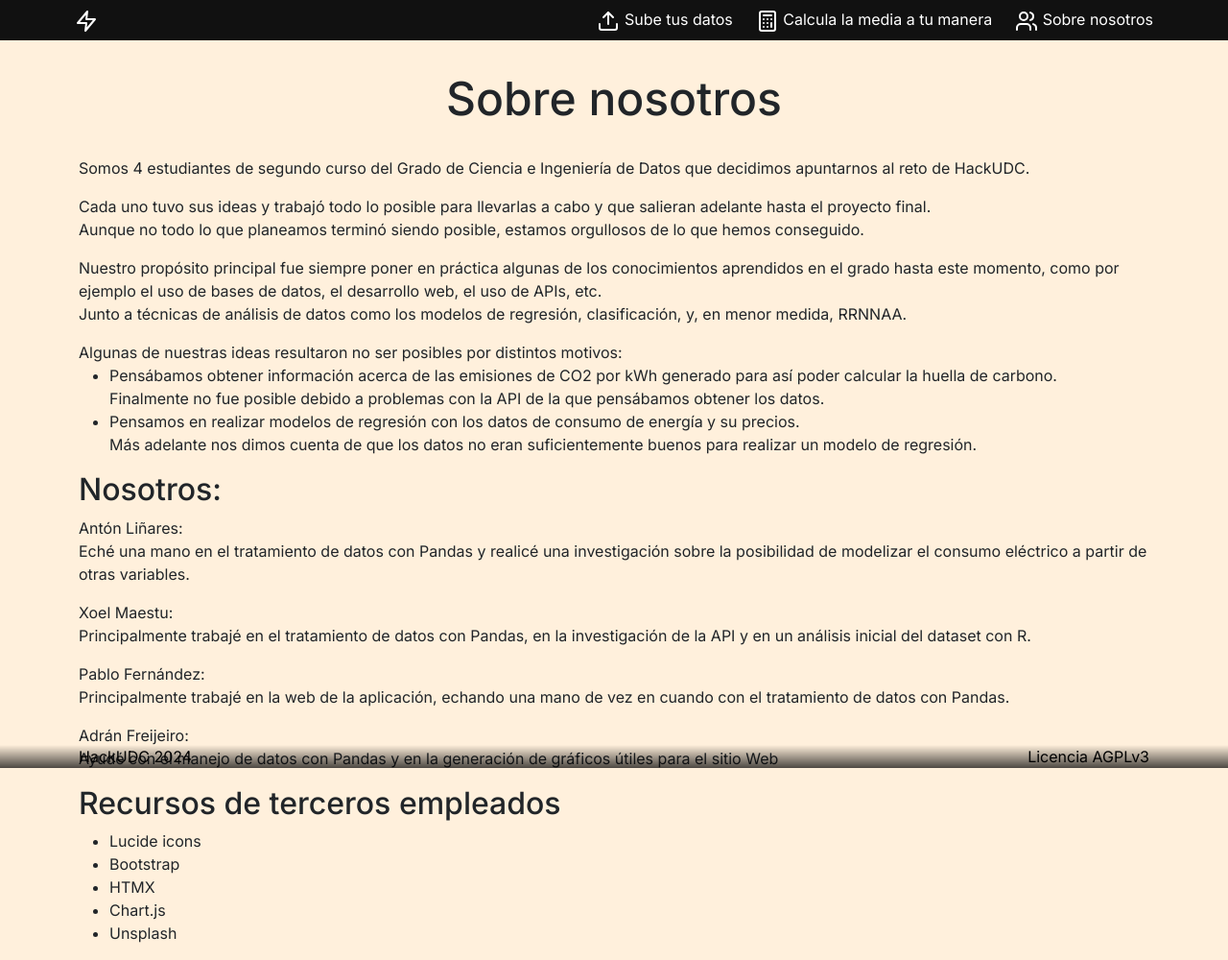
After one commit to appuchias/hackudc24, a Flask app: page /sobre-nosotros in a window 1280 px wide. The commit adds this page. Shown: the whole page at 96% size. Run offline with Flask 3, Linux system fonts and the light colour scheme.

Commit message:
Entrega final

```diff
--- a/web/app.py
+++ b/web/app.py
@@ -17,6 +17,11 @@ UPLOADS_FOLDER = "subidas"
 @app.route("/")
 def home():
     return render_template("inicio.html")
+
+
+@app.route("/sobre-nosotros")
+def about():
+    return render_template("sobre-nosotros.html")
 
 
 @app.route("/subir", methods=["GET", "POST"])
@@ -76,7 +81,7 @@ def resumen_filename(filename):
             "dow": consumo_plot_dow.to_dict(orient="records"),
             "horas": consumo_plot_horas.to_dict(orient="records"),
         },
-        precios={"horas": datos_precio_horas(df).to_dict(orient="records")},
+        precios=datos_precio_horas(df).to_dict(orient="records"),
     )
 
 
@@ -94,7 +99,7 @@ def peticion_filename(filename):
 
     avg = peticion(Hora, DOW, mes, año, df)
 
-    return render_template("peticion.html", avg=avg)
+    return f'<h1 id="media">La media es: {round(avg, 5)} kWh</h1>'
 
 
 # HTMX
@@ -112,6 +117,7 @@ def horas(filename):
         consumos=consumo_plot_horas.to_dict(orient="records"),
         dia=fecha,
         filename=filename,
+        precios=datos_precio_horas(df).to_dict(orient="records"),
     )
 
 
--- a/web/medias_dinamicas.py
+++ b/web/medias_dinamicas.py
@@ -14,7 +14,7 @@ def peticion(Hora=None, DOW=None, mes=None, año=None, df=None):
     Hora, DOW (día de la semana), mes, año, df"""
 
     mascara = [int(atributo is not None) for atributo in [Hora, DOW, mes, año]]
-    # print(mascara)
+    print(mascara)
 
     avg = []
     for index, row in df.iterrows():  # type: ignore
--- a/web/resumen.py
+++ b/web/resumen.py
@@ -77,8 +77,6 @@ def datos_precio_horas(df: pd.DataFrame, dia: date = date(2023, 2, 15)):
         df_dia.groupby(df_dia["Fecha_Hora"].dt.hour)["Precio"].mean().reset_index()
     )
 
-    print(media_precio_por_hora)
-
     return media_precio_por_hora
 
 
--- a/web/static/styles.css
+++ b/web/static/styles.css
@@ -82,7 +82,7 @@ nav a.logo:hover {
     width: 100%;
 
     background: linear-gradient(0deg, rgba(0, 0, 0, 0.7) 0%, rgba(0, 0, 0, 0) 100%);
-    color: #fff;
+    color: #000;
 
     font-size: 1em;
 }
--- a/web/templates/base.html
+++ b/web/templates/base.html
@@ -30,8 +30,8 @@
                 <a href="/" class="logo"><svg xmlns="http://www.w3.org/2000/svg" width="24" height="24" viewBox="0 0 24 24" fill="none" stroke="currentColor" stroke-width="2" stroke-linecap="round" stroke-linejoin="round" class="lucide lucide-zap"><polygon points="13 2 3 14 12 14 11 22 21 10 12 10 13 2"/></svg></a>
                 <div class="d-flex row align-middle">
                     <a href="/subir" class="col-auto"><svg xmlns="http://www.w3.org/2000/svg" width="24" height="24" viewBox="0 0 24 24" fill="none" stroke="currentColor" stroke-width="2" stroke-linecap="round" stroke-linejoin="round" class="lucide lucide-upload"><path d="M21 15v4a2 2 0 0 1-2 2H5a2 2 0 0 1-2-2v-4"/><polyline points="17 8 12 3 7 8"/><line x1="12" x2="12" y1="3" y2="15"/></svg> Sube tus datos</a>
-                    <a href="/elige" class="col-auto"><svg xmlns="http://www.w3.org/2000/svg" width="24" height="24" viewBox="0 0 24 24" fill="none" stroke="currentColor" stroke-width="2" stroke-linecap="round" stroke-linejoin="round" class="lucide lucide-calendar-clock"><path d="M21 7.5V6a2 2 0 0 0-2-2H5a2 2 0 0 0-2 2v14a2 2 0 0 0 2 2h3.5"/><path d="M16 2v4"/><path d="M8 2v4"/><path d="M3 10h5"/><path d="M17.5 17.5 16 16.3V14"/><circle cx="16" cy="16" r="6"/></svg> Escoge la mejor hora</a>
-                    <a href="/analisis" class="col-auto"><svg xmlns="http://www.w3.org/2000/svg" width="24" height="24" viewBox="0 0 24 24" fill="none" stroke="currentColor" stroke-width="2" stroke-linecap="round" stroke-linejoin="round" class="lucide lucide-bar-chart-3"><path d="M3 3v18h18"/><path d="M18 17V9"/><path d="M13 17V5"/><path d="M8 17v-3"/></svg> Análisis en detalle</a>
+                    <a href="/peticion/example.csv" class="col-auto"><svg xmlns="http://www.w3.org/2000/svg" width="24" height="24" viewBox="0 0 24 24" fill="none" stroke="currentColor" stroke-width="2" stroke-linecap="round" stroke-linejoin="round" class="lucide lucide-calculator"><rect width="16" height="20" x="4" y="2" rx="2"/><line x1="8" x2="16" y1="6" y2="6"/><line x1="16" x2="16" y1="14" y2="18"/><path d="M16 10h.01"/><path d="M12 10h.01"/><path d="M8 10h.01"/><path d="M12 14h.01"/><path d="M8 14h.01"/><path d="M12 18h.01"/><path d="M8 18h.01"/></svg> Calcula la media a tu manera</a>
+                    <a href="/sobre-nosotros" class="col-auto"><svg xmlns="http://www.w3.org/2000/svg" width="24" height="24" viewBox="0 0 24 24" fill="none" stroke="currentColor" stroke-width="2" stroke-linecap="round" stroke-linejoin="round" class="lucide lucide-users"><path d="M16 21v-2a4 4 0 0 0-4-4H6a4 4 0 0 0-4 4v2"/><circle cx="9" cy="7" r="4"/><path d="M22 21v-2a4 4 0 0 0-3-3.87"/><path d="M16 3.13a4 4 0 0 1 0 7.75"/></svg> Sobre nosotros</a>
                 </div>
             </div>
         </nav>
@@ -42,9 +42,8 @@
         </div>
         <div id="footer">
             <div class="container d-flex justify-content-between">
-                <p>Adrián, Antón, Pablo y Xoel</p>
                 <p>HackUDC 2024</p>
-                <p>Licencia LICENSE</p>
+                <p>Licencia AGPLv3</p>
             </div>
         </div>
 
--- a/web/templates/inicio.html
+++ b/web/templates/inicio.html
@@ -6,8 +6,8 @@
 <div id="inicio">
     <!-- Photo by Fré Sonneveld on Unsplash -->
     <div class="home-info">
-        <h1>Landing?</h1>
-        <p>Un sitio donde ver datos sobre tus facturas y hacer predicciones</p>
+        <h1>VoltManager</h1>
+        <p>Un sitio donde ver toda la información de tus facturas eléctricas</p>
         <a href="/resumen" class="btn btn-outline-light align-middle"><svg xmlns="http://www.w3.org/2000/svg" width="24" height="24" viewBox="0 0 24 24" fill="none" stroke="currentColor" stroke-width="2" stroke-linecap="round" stroke-linejoin="round" class="lucide lucide-file-line-chart"><path d="M15 2H6a2 2 0 0 0-2 2v16a2 2 0 0 0 2 2h12a2 2 0 0 0 2-2V7Z"/><path d="M14 2v4a2 2 0 0 0 2 2h4"/><path d="m16 13-3.5 3.5-2-2L8 17"/></svg> Resumen del consumo</a>
     </div>
 </div>
--- /dev/null
+++ b/web/templates/sobre-nosotros.html
@@ -0,0 +1,70 @@
+{% extends "base.html" %}
+
+{% block title %}Sobre nosotros{% endblock title %}
+
+{% block body %}
+<h1 class="title">Sobre nosotros</h1>
+
+<div class="container text-justified">
+<p>Somos 4 estudiantes de segundo curso del Grado de Ciencia e Ingeniería de Datos que decidimos apuntarnos al reto de HackUDC.</p>
+
+<p>
+    Cada uno tuvo sus ideas y trabajó todo lo posible para llevarlas a cabo y que salieran adelante hasta el proyecto final.
+    <br>
+    Aunque no todo lo que planeamos terminó siendo posible, estamos orgullosos de lo que hemos conseguido.
+</p>
+
+<p>
+    Nuestro propósito principal fue siempre poner en práctica algunas de los conocimientos aprendidos en el grado hasta este momento, como
+    por ejemplo el uso de bases de datos, el desarrollo web, el uso de APIs, etc.
+    <br>
+    Junto a técnicas de análisis de datos como los modelos de regresión, clasificación, y, en menor medida, RRNNAA.
+</p>
+
+<div>
+    Algunas de nuestras ideas resultaron no ser posibles por distintos motivos:
+    <ul>
+        <li>Pensábamos obtener información acerca de las emisiones de CO2 por kWh generado para así poder calcular la huella de carbono.
+            <br>
+            Finalmente no fue posible debido a problemas con la API de la que pensábamos obtener los datos.
+        </li>
+        <li>Pensamos en realizar modelos de regresión con los datos de consumo de energía y su precios.
+            <br>
+            Más adelante nos dimos cuenta de que los datos no eran suficientemente buenos para realizar un modelo de regresión.
+        </li>
+    </ul>
+</div>
+<h2>Nosotros:</h2>
+
+<p>
+    Antón Liñares:
+    <br>
+    Eché una mano en el tratamiento de datos con Pandas y realicé una investigación sobre la posibilidad de modelizar el consumo eléctrico a partir de otras variables.
+</p>
+<p>
+    Xoel Maestu:
+    <br>
+    Principalmente trabajé en el tratamiento de datos con Pandas, en la investigación de la API y en un análisis inicial del dataset con R.
+</p>
+<p>
+    Pablo Fernández:
+    <br>
+    Principalmente trabajé en la web de la aplicación, echando una mano de vez en cuando con el tratamiento de datos con Pandas.
+</p>
+<p>
+    Adrán Freijeiro:
+    <br>
+    Ayudé con el manejo de datos con Pandas y en la generación de gráficos útiles para el sitio Web
+</p>
+
+<h2>Recursos de terceros empleados</h2>
+<ul>
+    <li>Lucide icons</li>
+    <li>Bootstrap</li>
+    <li>HTMX</li>
+    <li>Chart.js</li>
+    <li>Unsplash</li>
+</ul>
+    </div>
+
+{% endblock body %}
```
Also changed, not shown: web/templates/hx-horas.html (+11 -3 lines), web/templates/peticion.html (+15 -15 lines), web/templates/resumen.html (+6 -6 lines), 1 other file.
